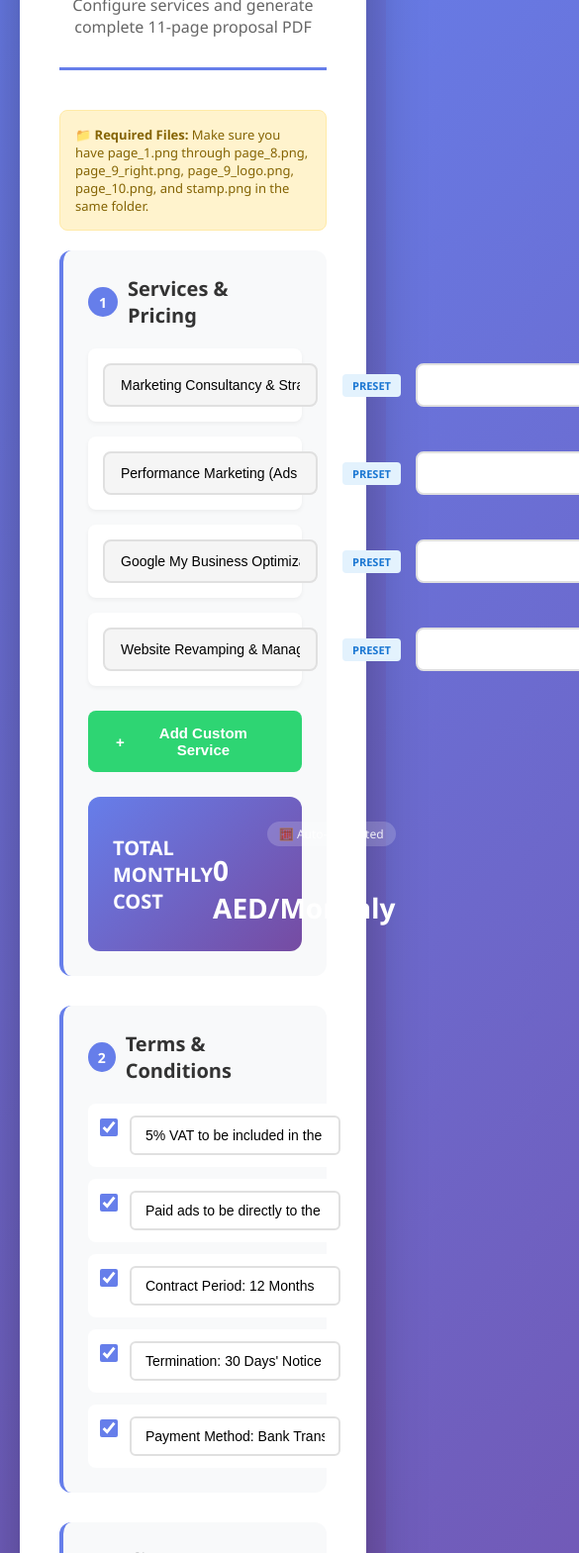
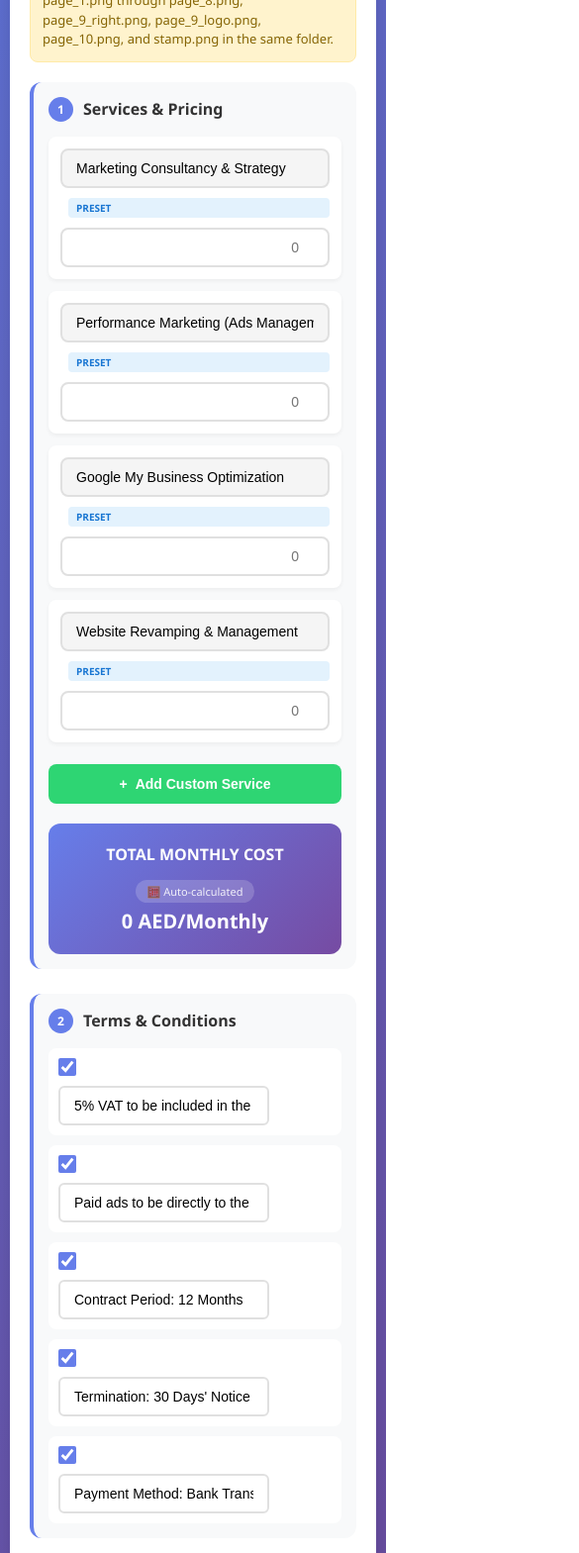
Before and after one commit to keval-doshi/Proporsal-pdf-generation, a plain HTML site: page index.html in a window 390 px wide. Shown: the part 225-1794 px from the top of the page at 99% size, 585 px wide, since content can reach past the window. Drawn offline with nearby package versions, Linux system fonts and the light colour scheme.

```diff
--- a/index.html
+++ b/index.html
@@ -15,7 +15,7 @@
         body {
             font-family: 'Segoe UI', Tahoma, Geneva, Verdana, sans-serif;
             background: linear-gradient(135deg, #667eea 0%, #764ba2 100%);
-            padding: 40px 20px;
+            padding: 20px;
             min-height: 100vh;
         }
 
@@ -23,32 +23,34 @@
             max-width: 1000px;
             margin: 0 auto;
             background: white;
-            padding: 40px;
+            padding: 30px;
             border-radius: 16px;
             box-shadow: 0 20px 60px rgba(0,0,0,0.3);
+            width: 100%;
         }
 
         .header {
             text-align: center;
-            margin-bottom: 40px;
-            padding-bottom: 30px;
+            margin-bottom: 30px;
+            padding-bottom: 20px;
             border-bottom: 3px solid #667eea;
         }
 
         .header h1 {
             color: #333;
-            font-size: 32px;
+            font-size: clamp(24px, 5vw, 32px);
             margin-bottom: 10px;
+            line-height: 1.2;
         }
 
         .header p {
             color: #666;
-            font-size: 16px;
+            font-size: clamp(14px, 3vw, 16px);
         }
 
         .section {
-            margin-bottom: 30px;
-            padding: 25px;
+            margin-bottom: 25px;
+            padding: 20px;
             background: #f8f9fa;
             border-radius: 12px;
             border-left: 4px solid #667eea;
@@ -56,11 +58,12 @@
 
         .section h2 {
             color: #333;
-            margin-bottom: 20px;
-            font-size: 20px;
+            margin-bottom: 15px;
+            font-size: clamp(18px, 4vw, 20px);
             display: flex;
             align-items: center;
             gap: 10px;
+            flex-wrap: wrap;
         }
 
         .section h2 span {
@@ -73,22 +76,25 @@
             align-items: center;
             justify-content: center;
             font-size: 14px;
+            flex-shrink: 0;
         }
 
         .service-row {
             display: flex;
-            gap: 15px;
-            margin-bottom: 15px;
+            gap: 10px;
+            margin-bottom: 12px;
             align-items: center;
             background: white;
-            padding: 15px;
+            padding: 12px;
             border-radius: 8px;
             box-shadow: 0 2px 4px rgba(0,0,0,0.05);
+            flex-wrap: wrap;
         }
 
         .service-input {
             flex: 2;
-            padding: 12px 16px;
+            min-width: 200px;
+            padding: 10px 14px;
             border: 2px solid #e0e0e0;
             border-radius: 8px;
             font-size: 14px;
@@ -102,7 +108,8 @@
 
         .price-input {
             flex: 1;
-            padding: 12px 16px;
+            min-width: 100px;
+            padding: 10px 14px;
             border: 2px solid #e0e0e0;
             border-radius: 8px;
             font-size: 14px;
@@ -119,11 +126,12 @@
             background: #ff4757;
             color: white;
             border: none;
-            padding: 12px 20px;
+            padding: 10px 16px;
             border-radius: 8px;
             cursor: pointer;
-            font-size: 13px;
+            font-size: 12px;
             transition: background 0.3s;
+            white-space: nowrap;
         }
 
         .remove-btn:hover {
@@ -134,16 +142,18 @@
             background: #2ed573;
             color: white;
             border: none;
-            padding: 14px 28px;
+            padding: 12px 24px;
             border-radius: 8px;
             cursor: pointer;
-            font-size: 15px;
+            font-size: 14px;
             font-weight: 600;
             margin-top: 10px;
             transition: all 0.3s;
             display: inline-flex;
             align-items: center;
             gap: 8px;
+            width: 100%;
+            justify-content: center;
         }
 
         .add-btn:hover {
@@ -154,16 +164,17 @@
 
         .terms-grid {
             display: grid;
-            gap: 12px;
+            gap: 10px;
         }
 
         .term-item {
             display: flex;
             align-items: flex-start;
-            gap: 12px;
+            gap: 10px;
             background: white;
-            padding: 12px;
+            padding: 10px;
             border-radius: 8px;
+            flex-wrap: wrap;
         }
 
         .term-checkbox {
@@ -171,10 +182,12 @@
             height: 18px;
             margin-top: 3px;
             accent-color: #667eea;
+            flex-shrink: 0;
         }
 
         .term-input {
             flex: 1;
+            min-width: 200px;
             padding: 10px 14px;
             border: 2px solid #e0e0e0;
             border-radius: 6px;
@@ -182,18 +195,20 @@
         }
 
         .total-section {
-            margin-top: 25px;
-            padding: 25px;
+            margin-top: 20px;
+            padding: 20px;
             background: linear-gradient(135deg, #667eea 0%, #764ba2 100%);
             border-radius: 12px;
             display: flex;
             justify-content: space-between;
             align-items: center;
             color: white;
+            flex-wrap: wrap;
+            gap: 15px;
         }
 
         .total-label {
-            font-size: 20px;
+            font-size: clamp(16px, 4vw, 20px);
             font-weight: 700;
         }
 
@@ -205,28 +220,29 @@
         }
 
         .total-amount {
-            font-size: 28px;
+            font-size: clamp(20px, 5vw, 28px);
             font-weight: 800;
         }
 
         .auto-calc-badge {
-            font-size: 12px;
+            font-size: 11px;
             opacity: 0.9;
             background: rgba(255,255,255,0.2);
             padding: 4px 12px;
             border-radius: 20px;
+            white-space: nowrap;
         }
 
         .client-form {
             display: grid;
-            grid-template-columns: 1fr 1fr;
-            gap: 20px;
+            grid-template-columns: repeat(auto-fit, minmax(250px, 1fr));
+            gap: 15px;
         }
 
         .form-group {
             display: flex;
             flex-direction: column;
-            gap: 8px;
+            gap: 6px;
         }
 
         .form-group.full-width {
@@ -245,6 +261,7 @@
             border-radius: 8px;
             font-size: 14px;
             transition: border-color 0.3s;
+            width: 100%;
         }
 
         .form-group input:focus {
@@ -253,9 +270,9 @@
         }
 
         .generate-section {
-            margin-top: 40px;
+            margin-top: 30px;
             text-align: center;
-            padding-top: 30px;
+            padding-top: 20px;
             border-top: 3px solid #667eea;
         }
 
@@ -263,15 +280,17 @@
             background: linear-gradient(135deg, #667eea 0%, #764ba2 100%);
             color: white;
             border: none;
-            padding: 20px 60px;
+            padding: 16px 40px;
             border-radius: 12px;
-            font-size: 20px;
+            font-size: clamp(16px, 4vw, 20px);
             font-weight: 700;
             cursor: pointer;
             transition: all 0.3s;
             text-transform: uppercase;
-            letter-spacing: 2px;
+            letter-spacing: 1px;
             box-shadow: 0 10px 30px rgba(102, 126, 234, 0.4);
+            width: 100%;
+            max-width: 400px;
         }
 
         .generate-btn:hover {
@@ -289,7 +308,7 @@
         .loading {
             display: none;
             text-align: center;
-            margin-top: 30px;
+            margin-top: 20px;
         }
 
         .loading.active {
@@ -297,13 +316,13 @@
         }
 
         .spinner {
-            width: 50px;
-            height: 50px;
-            border: 5px solid #f3f3f3;
-            border-top: 5px solid #667eea;
+            width: 40px;
+            height: 40px;
+            border: 4px solid #f3f3f3;
+            border-top: 4px solid #667eea;
             border-radius: 50%;
             animation: spin 1s linear infinite;
-            margin: 0 auto 15px;
+            margin: 0 auto 10px;
         }
 
         @keyframes spin {
@@ -314,32 +333,109 @@
         .loading-text {
             color: #667eea;
             font-weight: 600;
-            font-size: 16px;
+            font-size: 14px;
         }
 
         .preset-badge {
             display: inline-block;
             background: #e3f2fd;
             color: #1976d2;
-            padding: 4px 10px;
+            padding: 3px 8px;
             border-radius: 4px;
-            font-size: 11px;
-            margin-left: 10px;
+            font-size: 10px;
+            margin-left: 8px;
             font-weight: 600;
+            white-space: nowrap;
         }
 
         .info-box {
             background: #fff3cd;
             border: 1px solid #ffeaa7;
             color: #856404;
-            padding: 15px;
+            padding: 12px;
             border-radius: 8px;
             margin-bottom: 20px;
             font-size: 13px;
+            line-height: 1.5;
         }
 
         .required {
             color: #e74c3c;
+        }
+
+        /* Tablet Styles */
+        @media (max-width: 768px) {
+            body {
+                padding: 10px;
+            }
+
+            .container {
+                padding: 20px;
+                border-radius: 12px;
+            }
+
+            .section {
+                padding: 15px;
+            }
+
+            .service-row {
+                flex-direction: column;
+                align-items: stretch;
+            }
+
+            .service-input, .price-input {
+                width: 100%;
+                min-width: unset;
+            }
+
+            .remove-btn {
+                width: 100%;
+                margin-top: 5px;
+            }
+
+            .total-section {
+                flex-direction: column;
+                text-align: center;
+            }
+
+            .total-display {
+                align-items: center;
+            }
+
+            .client-form {
+                grid-template-columns: 1fr;
+            }
+        }
+
+        /* Mobile Styles */
+        @media (max-width: 480px) {
+            .header h1 {
+                font-size: 22px;
+            }
+
+            .section h2 {
+                font-size: 16px;
+            }
+
+            .section h2 span {
+                width: 25px;
+                height: 25px;
+                font-size: 12px;
+            }
+
+            .generate-btn {
+                padding: 14px 20px;
+                font-size: 16px;
+            }
+
+            .term-item {
+                flex-direction: column;
+                align-items: flex-start;
+            }
+
+            .term-checkbox {
+                margin-top: 0;
+            }
         }
     </style>
 </head>
@@ -693,7 +789,7 @@
 
             // Right side image (fixed/static)
             try {
-                const rightImg = await loadImage('page_9.png');
+                const rightImg = await loadImage('page_9_right.png');
                 pdf.addImage(rightImg, 'PNG', 148.5, 0, 148.5, 210);
             } catch (e) {
                 console.warn('page_9_right.png not found');
@@ -703,7 +799,6 @@
         async function generatePage11(pdf) {
             const now = new Date();
             const formattedDate = formatDate(now);
-            const shortDate = now.toISOString().split('T')[0] + ' ' + now.toTimeString().split(' ')[0].substring(0, 8);
 
             // Get client info
             const clientName = document.getElementById('clientName').value;
@@ -714,7 +809,6 @@
             // Colors
             const textGray = [80, 80, 80];
             const borderGray = [200, 200, 200];
-            const black = [0, 0, 0];
 
             // White background
             pdf.setFillColor(255, 255, 255);
@@ -798,17 +892,15 @@
             // Stamp at bottom right (using stamp.png)
             try {
                 const stampImg = await loadImage('stamp.png');
-                // Position at bottom right corner
                 pdf.addImage(stampImg, 'PNG', 150, 245, 50, 50);
             } catch (e) {
-                // Draw placeholder circle if stamp not found
                 console.warn('stamp.png not found, using placeholder');
                 pdf.setDrawColor(100, 100, 100);
                 pdf.setLineWidth(2);
                 pdf.circle(175, 270, 20);
                 pdf.setFontSize(10);
                 pdf.setTextColor(100, 100, 100);
-                pdf.text('STAMP', 165, 505);
+                pdf.text('STAMP', 165, 275);
             }
         }
 
```
